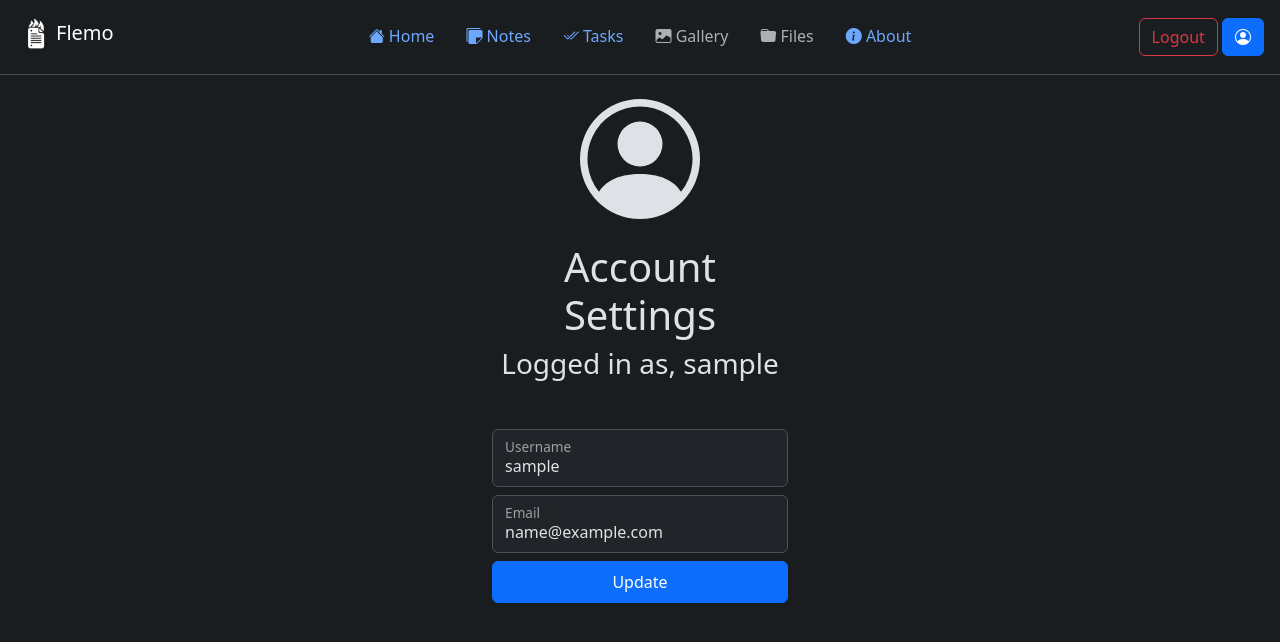
After one commit to Devrou4/Flemo, a Flask app: page /account in a window 1280 px wide. The commit adds this page. Shown: the top 642 px of the page. Run offline with Flask 3, Linux system fonts and the light colour scheme; a user stored in the database is signed in; tables that the repository leaves empty hold one stand-in row (values such as "Sample post").

Commit message:
Account setting page

```diff
--- a/flemo/forms.py
+++ b/flemo/forms.py
@@ -3,6 +3,7 @@ from wtforms import StringField, PasswordField, SubmitField, BooleanField
 from wtforms.validators import DataRequired, Length, Email, EqualTo, ValidationError
 from flemo.models import User
 from flask import flash
+from flask_login import current_user
 
 
 class RegistrationForm(FlaskForm):
@@ -40,3 +41,24 @@ class TaskForm(FlaskForm):
     task = StringField('Task', validators=[DataRequired()])
 
     add = SubmitField('Add')
+
+
+class UpdateAccount(FlaskForm):
+    username = StringField('Username', validators=[DataRequired(), Length(4, 12)])
+    email = StringField('Email', validators=[DataRequired(), Email()])
+
+    submit = SubmitField('Update')
+
+    def validate_username(self, username):
+        if username.data != current_user.username:
+            user = User.query.filter_by(username=username.data).first()
+            if user:
+                flash('Username Taken!', 'danger')
+                raise ValidationError('Username Taken')
+
+    def validate_email(self, email):
+        if email.data != current_user.email:
+            user = User.query.filter_by(email=email.data).first()
+            if user:
+                flash('Email Taken!', 'danger')
+                raise ValidationError('Email Taken')
--- a/flemo/routes.py
+++ b/flemo/routes.py
@@ -1,6 +1,6 @@
 from flask import render_template, request, redirect, url_for, flash
 from flemo import app, db, bcrypt
-from flemo.forms import RegistrationForm, LoginForm, TaskForm
+from flemo.forms import RegistrationForm, LoginForm, TaskForm, UpdateAccount
 from flemo.models import User, Task, Note
 from flask_login import login_user, current_user, logout_user, login_required
 
@@ -132,3 +132,19 @@ def register():
 def logout():
     logout_user()
     return redirect(url_for('index'))
+
+
+@app.route("/account", methods=['GET', 'POST'])
+@login_required
+def account():
+    form = UpdateAccount()
+    if form.validate_on_submit():
+        current_user.username = form.username.data
+        current_user.email = form.email.data
+        db.session.commit()
+        flash('Account updated successfully!', 'success')
+        return redirect(url_for('account'))
+    elif request.method == 'GET':
+        form.username.data = current_user.username
+        form.email.data = current_user.email
+    return render_template('account.html', form=form)
--- /dev/null
+++ b/flemo/templates/account.html
@@ -0,0 +1,34 @@
+{% extends "base.html" %}
+{% block content %}
+
+<div class="container w-25">
+
+    <form method="POST" action="">
+        <div>
+        {{ form.hidden_tag() }}
+        </div>
+
+        <svg xmlns="http://www.w3.org/2000/svg" width="120" height="120" fill="currentColor" class="bi bi-person-circle d-block mx-auto mb-4" viewBox="0 0 16 16">
+            <path d="M11 6a3 3 0 1 1-6 0 3 3 0 0 1 6 0"/>
+            <path fill-rule="evenodd" d="M0 8a8 8 0 1 1 16 0A8 8 0 0 1 0 8m8-7a7 7 0 0 0-5.468 11.37C3.242 11.226 4.805 10 8 10s4.757 1.225 5.468 2.37A7 7 0 0 0 8 1"/>
+        </svg>
+
+        <h1 align="center">Account Settings</h1>
+        <h3 align="center" class="">Logged in as, {{ current_user.username }}</h3>
+
+        <div class="form-floating mb-2 mt-5">
+          {{ form.username(class="form-control", placeholder="Username") }}
+          {{ form.username.label(class="form-control-label") }}
+        </div>
+
+        <div class="form-floating mb-2">
+          {{ form.email(type="email", class="form-control", placeholder="name@example.com") }}
+          {{ form.email.label(class="form-control-label") }}
+        </div>
+
+        {{ form.submit(class="btn btn-primary w-100 py-2", type="submit") }}
+
+    </form>
+</div>
+
+{% endblock content %}
--- a/flemo/templates/base.html
+++ b/flemo/templates/base.html
@@ -41,6 +41,7 @@
       <div class="col-md-3 text-end">
           {% if current_user.is_authenticated %}
             <a href="{{ url_for('logout') }}"><button type="button" class="btn btn-outline-danger">Logout</button></a>
+            <a href="{{ url_for('account') }}"><button type="button" class="btn btn-outline-primary {% if request.path == url_for('account') %}active{% endif %}"><i class="bi bi-person-circle"></i></button></a>
           {% else %}
             <a href="{{ url_for('login') }}"><button type="button" class="btn btn-outline-primary me-2">Login</button></a>
             <a href="{{ url_for('register') }}"><button type="button" class="btn btn-primary">Sign-up</button></a>
--- a/flemo/templates/home.html
+++ b/flemo/templates/home.html
@@ -5,7 +5,7 @@
     <img class="d-block mx-auto mb-4" src="./static/images/flemo.png" alt="" width="10%" height="10%">
     <h1 class="display-5 fw-bold text-body-emphasis">Flemo</h1>
     <div class="col-lg-6 mx-auto">
-      <p class="lead mb-4">A Place to Learn and Grow</p>
+      <p class="lead mb-4 fs-2">Welcome, {{ current_user.username }}</p>
       <div class="d-grid gap-2 d-sm-flex justify-content-sm-center">
         <a href="/notes"><button type="button" class="btn btn-primary btn-lg px-4 gap-3">Go to notes</button></a>
       </div>
--- a/flemo/templates/login.html
+++ b/flemo/templates/login.html
@@ -5,7 +5,7 @@
     <meta name="viewport" content="width=device-width, initial-scale=1, shrink-to-fit=no">
     <meta name="description" content="">
     <meta name="author" content="">
-    <link rel="icon" href="/docs/4.0/assets/img/favicons/favicon.ico">
+    <link rel="icon" href="/static/images/flemo.png">
 
     <title>Login</title>
 
--- a/flemo/templates/register.html
+++ b/flemo/templates/register.html
@@ -5,7 +5,7 @@
     <meta name="viewport" content="width=device-width, initial-scale=1, shrink-to-fit=no">
     <meta name="description" content="">
     <meta name="author" content="">
-    <link rel="icon" href="./static/flemo_new.png">
+    <link rel="icon" href="./static/images/flemo.png">
 
     <title>Signup</title>
 
@@ -35,7 +35,7 @@
         {% endif %}
       {% endwith %}
     </div>
-    <!-- errors -->
+    <!-- /errors -->
 
     <div class="form-floating">
       {{ form.username(class="form-control", id="floatingUsername", placeholder="Username") }}
```
